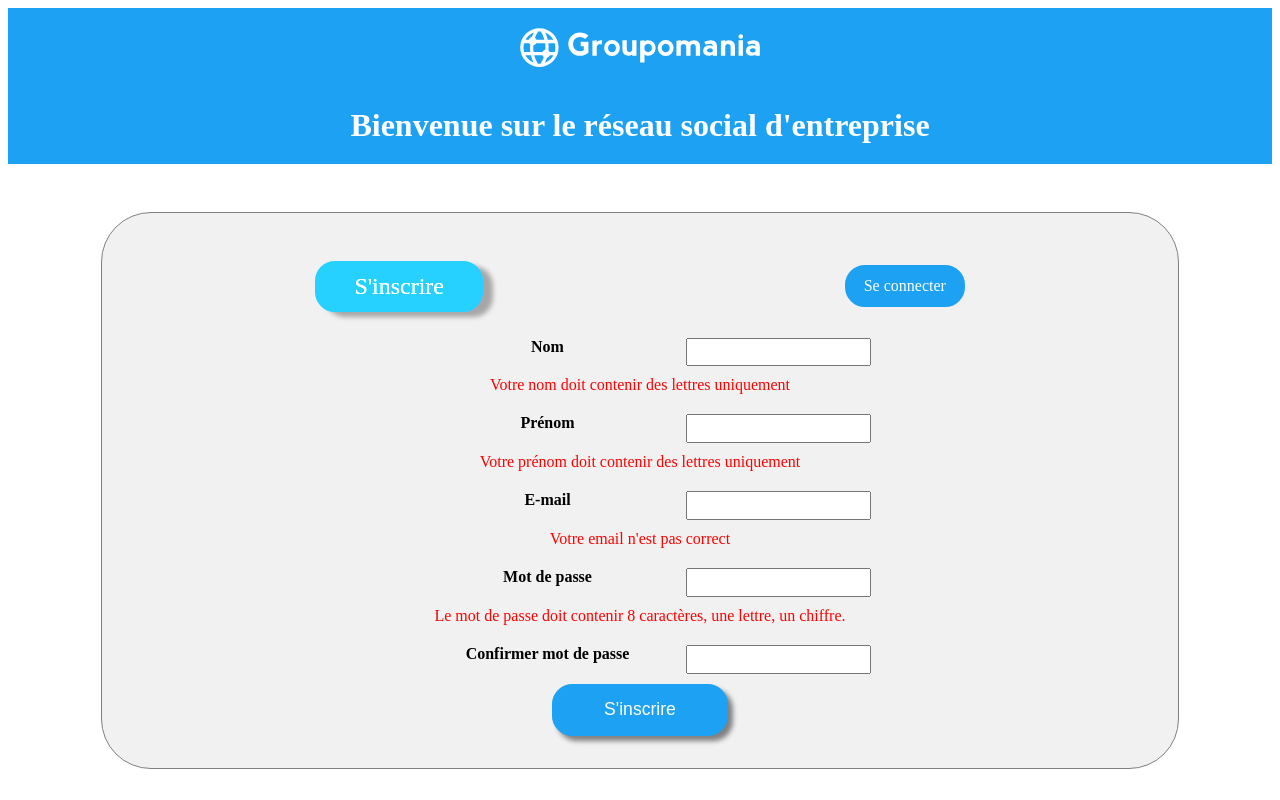
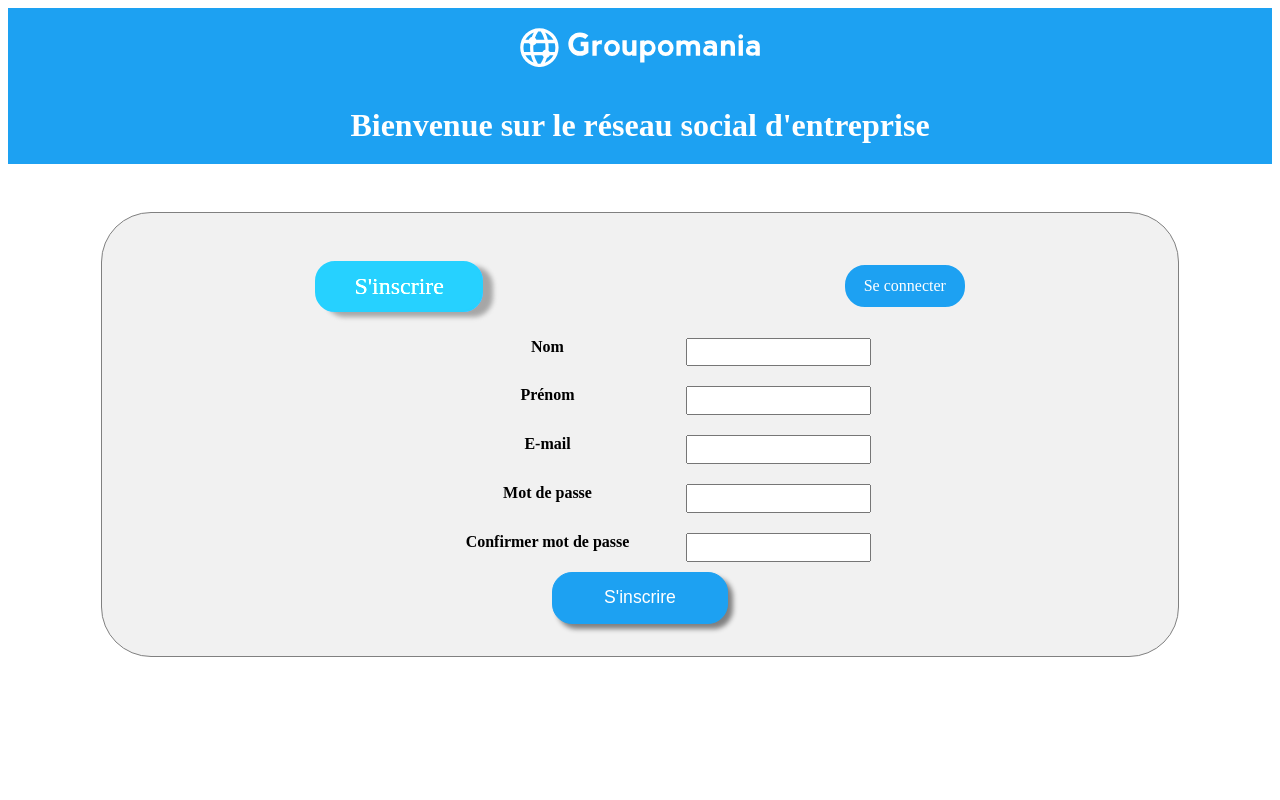
Before and after one commit to Antoine-Jo/JonvilleAntoine_7_19112021, a React (Create React App) app in the folder frontend/: page / in a window 1280 px wide. Built offline with nearby package versions, Linux system fonts and the light colour scheme; the HTML template or start-up script is replaced by a standard one.

Commit message:
fix affichage mess erreur

```diff
--- a/frontend/src/components/Log/LoginForm.jsx
+++ b/frontend/src/components/Log/LoginForm.jsx
@@ -11,12 +11,12 @@
 
     useEffect(() => {
 
-        if (!validEmail.test(email)) {
+        if (!validEmail.test(email) && email.length > 5) {
             setEmailErr(true)
         } else {
             setEmailErr(false)
         }
-        if (!validPassword.test(password)) {
+        if (!validPassword.test(password) && password.length > 5) {
             setPwdErr(true)
         } else {
             setPwdErr(false)
--- a/frontend/src/components/Log/SignUpForm.jsx
+++ b/frontend/src/components/Log/SignUpForm.jsx
@@ -18,27 +18,27 @@
 
     useEffect(() => {
 
-        if(!validName.test(name)) {
+        if(!validName.test(name) && name.length > 2) {
             setNameErr(true)
         } else {
             setNameErr(false)
         }
-        if(!validName.test(prenom)) {
+        if(!validName.test(prenom) && prenom.length > 2) {
             setPrenomErr(true)
         } else {
             setPrenomErr(false)
         }
-        if(!validEmail.test(email)) {
+        if(!validEmail.test(email) && email.length > 5) {
             setEmailErr(true)
         } else {
             setEmailErr(false)
         }
-        if(!validPassword.test(password)) {
+        if(!validPassword.test(password) && password.length > 5) {
             setPwdErr(true)
         } else {
             setPwdErr(false)
         }
-        if (ctrlPwd !== password) {
+        if (ctrlPwd !== password && ctrlPwd.length > 5) {
             setCtrlPwdErr(true)
         } else {
             setCtrlPwdErr(false)
```
